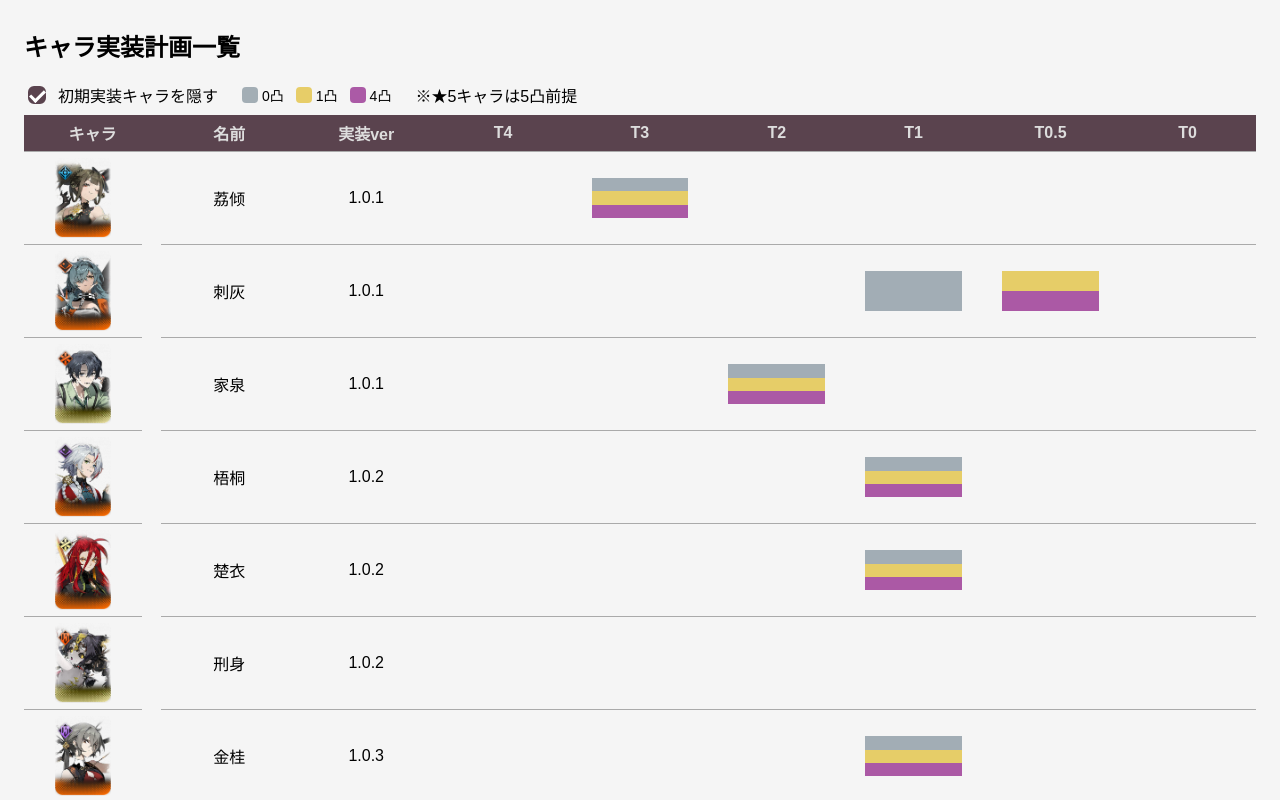
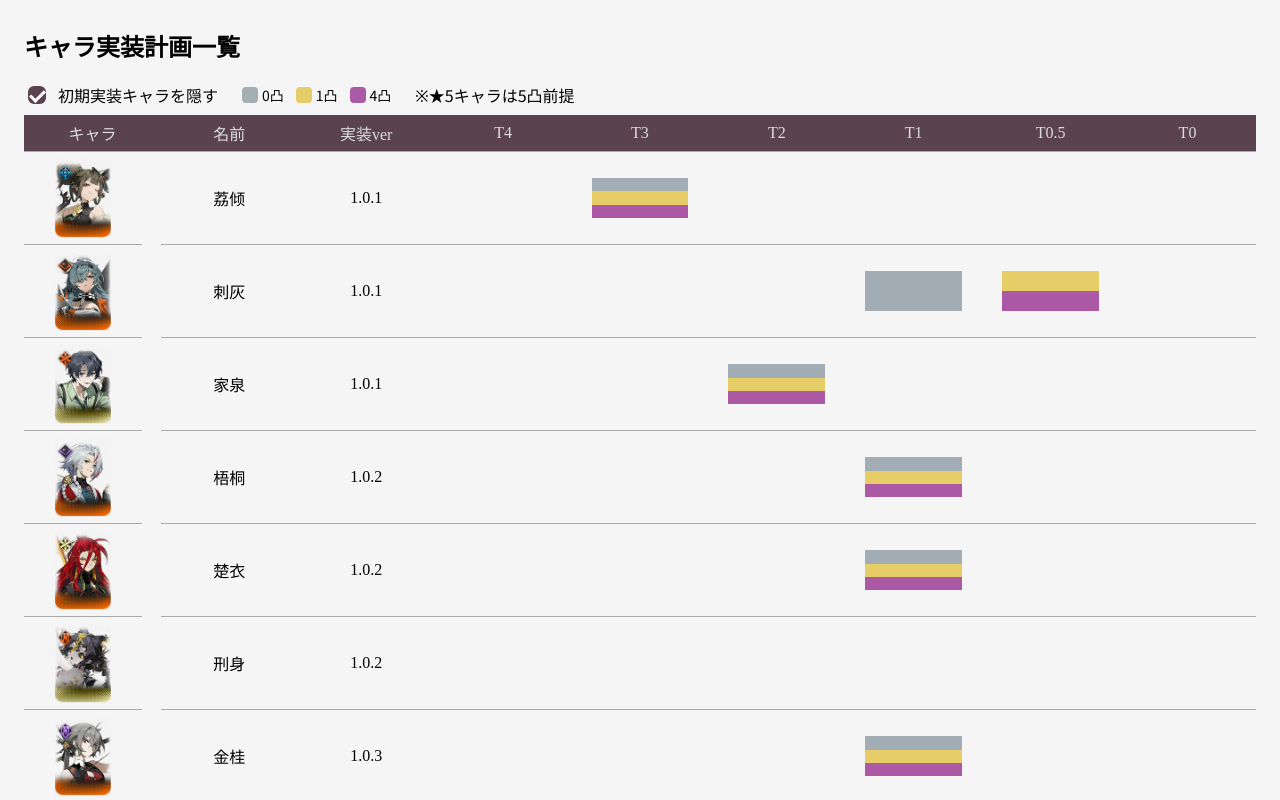
Before and after one commit to Eniwder/singetsu_newchar_tier, a website: page index.html in a window 1280 px wide. Shown: the top 800 px of the page. Drawn offline with nearby package versions, Linux system fonts and the light colour scheme.

Commit message:
fix font

```diff
--- a/index.html
+++ b/index.html
@@ -3,9 +3,15 @@
   <head>
     <meta charset="UTF-8" />
     <title>キャラ実装計画</title>
+    <link
+      href="https://fonts.googleapis.com/css2?family=Noto+Sans+JP:wght@400&family=Noto+Sans+SC:wght@400&display=swap"
+      rel="stylesheet"
+    />
+
     <style>
       body {
-        font-family: Arial, sans-serif;
+        font-family: "Noto Sans JP", "Noto Sans SC", "Noto Sans", Arial,
+          sans-serif;
         margin: 0;
         padding: 24px;
         padding-top: 8px;
@@ -15,6 +21,12 @@
         border-collapse: collapse;
         width: 100%;
         text-align: center;
+      }
+      th,
+      td.ver,
+      footer {
+        font-family: "Yu Gothic";
+        font-weight: 500;
       }
       th,
       td {
@@ -168,7 +180,7 @@
               <td>
                 <span>{{ char.name }}</span>
               </td>
-              <td>{{ char.info['実装ver'] }}</td>
+              <td class="ver">{{ char.info['実装ver'] }}</td>
               <td v-for="tier in tiers">
                 <div class="tier-cell">
                   <template v-for="t in totu">
```
